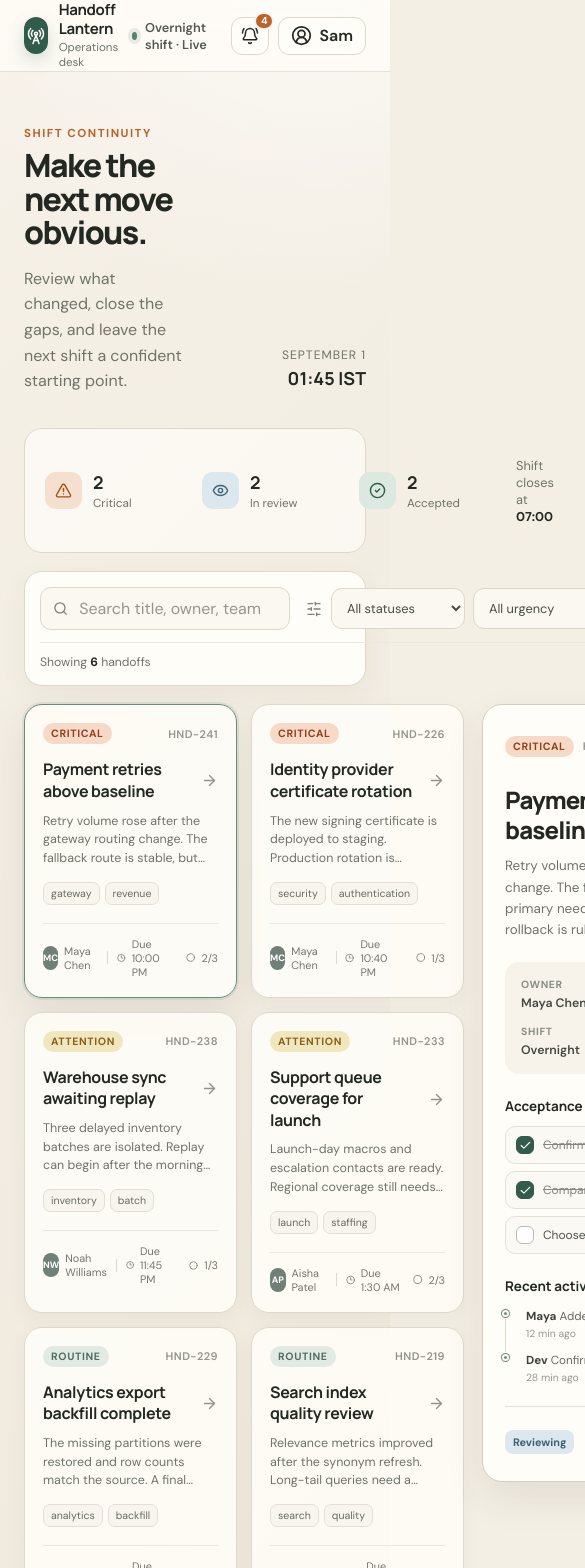
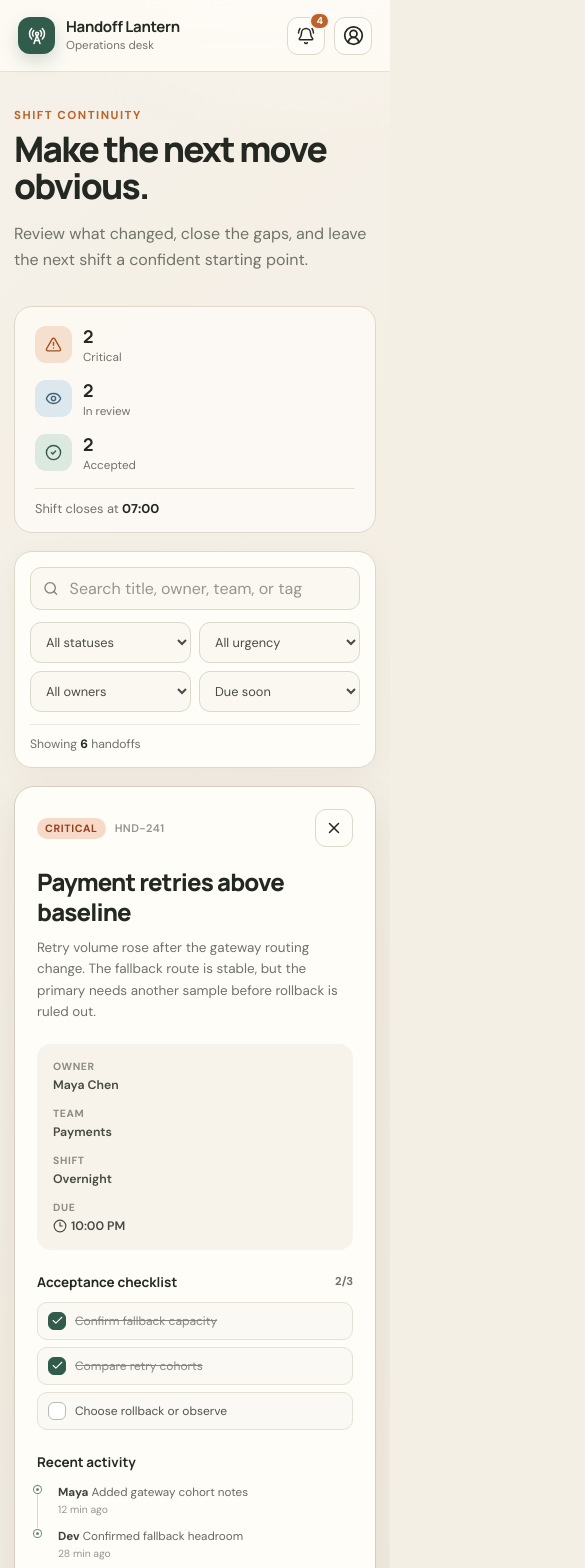
Before and after one commit to Mehta-Santanu/handoff-lantern, a React (Vite) app: page / in a window 390 px wide. Shown: the top 1568 px of the page, 585 px wide, since content can reach past the window. Built offline with nearby package versions, Linux system fonts and the light colour scheme.

Commit message:
Adapt the workspace for smaller screens

```diff
--- a/src/styles.css
+++ b/src/styles.css
@@ -354,3 +354,47 @@ main { width: min(1320px, calc(100% - 48px)); margin: 0 auto; padding: 54px 0 70
 .status-pill--reviewing { color: #3d6174; background: var(--blue-soft); }
 .status-pill--accepted { color: var(--green); background: var(--green-soft); }
 .primary-button { margin-left: auto; padding: 9px 13px; display: inline-flex; align-items: center; gap: 7px; border: 0; border-radius: 10px; color: white; background: var(--green); font-size: 0.76rem; font-weight: 700; box-shadow: 0 7px 16px rgba(49, 92, 76, 0.18); }
+
+@media (max-width: 1100px) {
+  .filter-panel { grid-template-columns: 1fr; }
+  .filter-selects { flex-wrap: wrap; }
+  .filter-footer { grid-column: 1; }
+  .workspace--detail { grid-template-columns: minmax(360px, 1fr) minmax(310px, 0.8fr); }
+  .handoff-list, .workspace:not(.workspace--detail) .handoff-list { grid-template-columns: repeat(2, minmax(0, 1fr)); }
+}
+
+@media (max-width: 780px) {
+  .app-header { padding: 0 18px; grid-template-columns: 1fr auto; }
+  .header-shift { display: none; }
+  main { width: min(100% - 28px, 650px); padding-top: 36px; }
+  .page-heading { align-items: flex-start; }
+  .shift-stamp { display: none; }
+  .metrics-strip { display: grid; grid-template-columns: repeat(3, 1fr); }
+  .metric { min-width: 0; }
+  .metrics-note { grid-column: 1 / -1; margin: 4px 0 0; padding-top: 11px; border-top: 1px solid #e6dfd3; }
+  .workspace--detail { grid-template-columns: 1fr; }
+  .detail-panel { position: static; grid-row: 1; }
+}
+
+@media (max-width: 560px) {
+  .profile-button span { display: none; }
+  .profile-button { width: 38px; justify-content: center; padding: 0; }
+  .page-heading h1 { font-size: 2.2rem; }
+  .metrics-strip { grid-template-columns: 1fr; gap: 9px; }
+  .metric { padding: 2px 0; }
+  .metrics-note { grid-column: 1; }
+  .filter-selects { display: grid; grid-template-columns: 1fr 1fr; }
+  .filter-selects > svg { display: none; }
+  .filter-selects label, .filter-selects select { width: 100%; }
+  .handoff-list, .workspace:not(.workspace--detail) .handoff-list { grid-template-columns: 1fr; }
+  .detail-facts { grid-template-columns: 1fr; }
+}
+
+@media (prefers-reduced-motion: reduce) {
+  *, *::before, *::after {
+    scroll-behavior: auto !important;
+    transition-duration: 0.01ms !important;
+    animation-duration: 0.01ms !important;
+    animation-iteration-count: 1 !important;
+  }
+}
```
